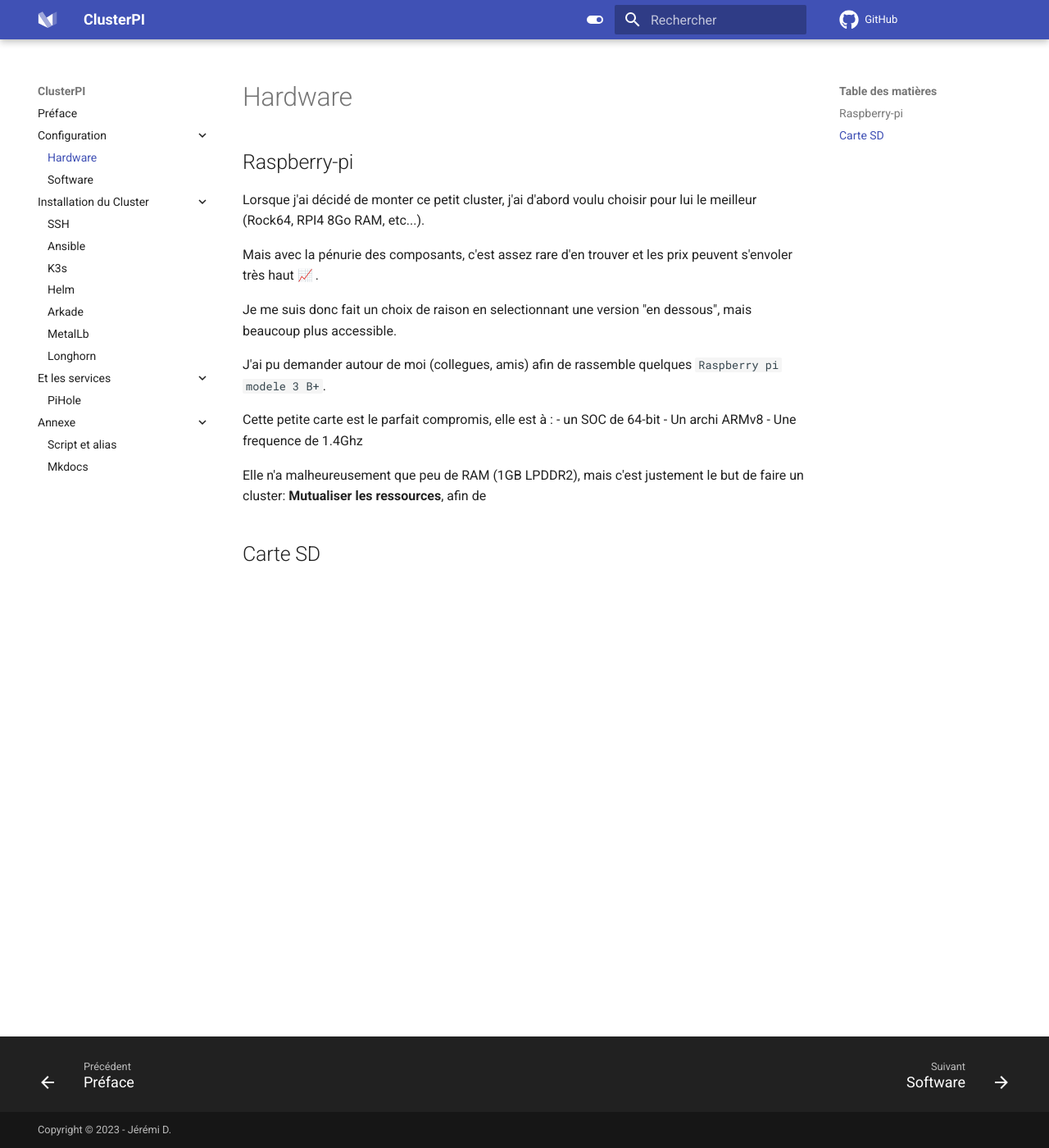
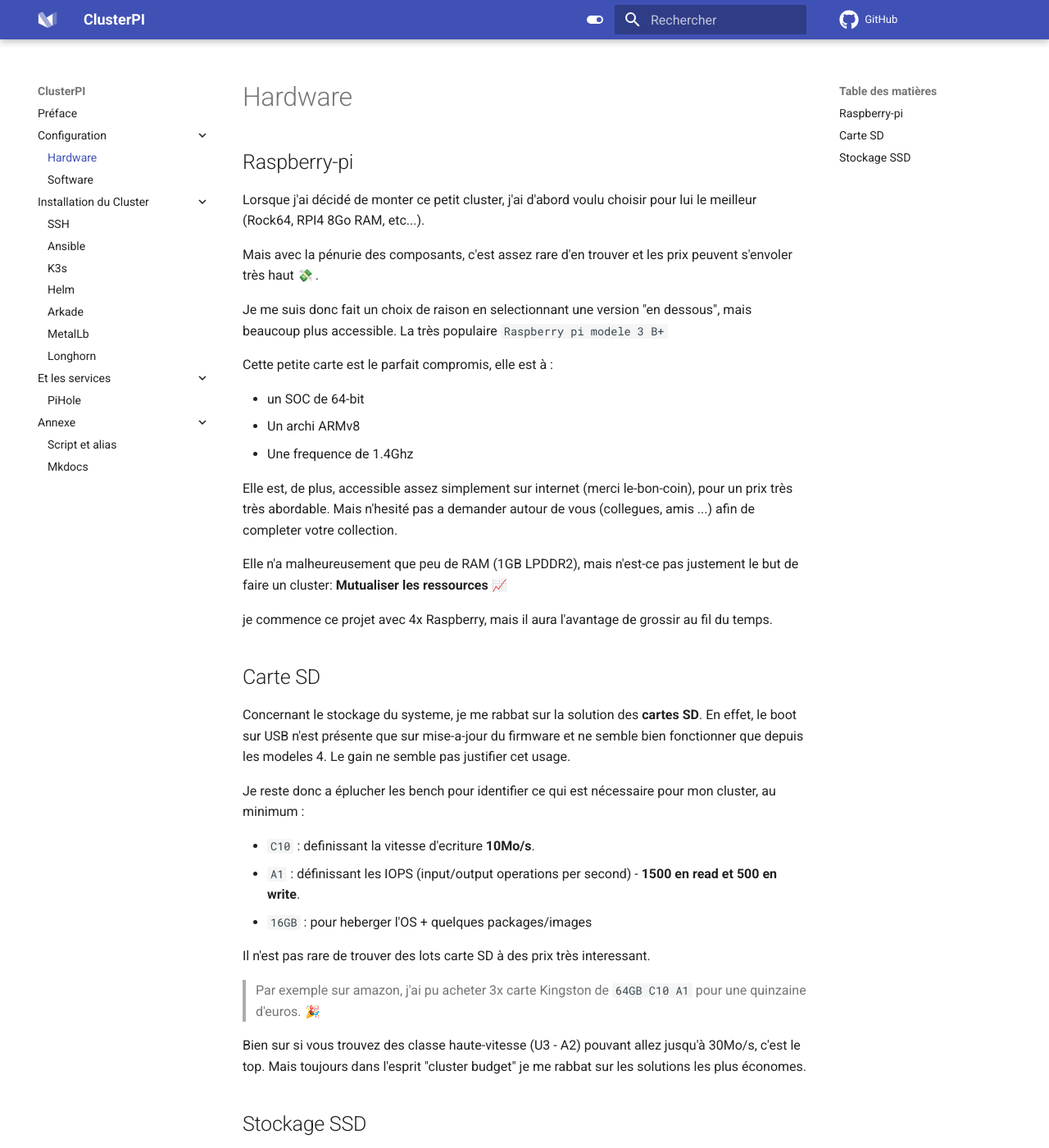
Before and after one commit to kayoo123/cluster-pi, an MkDocs documentation site: the page built from docs/config/hardware.md, in a window 1280 px wide and 1400 px high. Shown: the whole window at 82% size. Built offline with MkDocs 1.6.1 and Material for MkDocs 9.7.7, drawn with Linux system fonts in a browser that asks for light colours; emoji names are drawn with the system emoji font; comment, search, counter and statistics services are not loaded.

Commit message:
hardware

```diff
--- a/docs/config/hardware.md
+++ b/docs/config/hardware.md
@@ -2,18 +2,42 @@
 
 Lorsque j'ai décidé de monter ce petit cluster, j'ai d'abord voulu choisir pour lui le meilleur (Rock64, RPI4 8Go RAM, etc...).
 
-Mais avec la pénurie des composants, c'est assez rare d'en trouver et les prix peuvent s'envoler très haut :chart_with_upwards_trend: .
+Mais avec la pénurie des composants, c'est assez rare d'en trouver et les prix peuvent s'envoler très haut :money_with_wings:  .
 
-Je me suis donc fait un choix de raison en selectionnant une version "en dessous", mais beaucoup plus accessible.
-
-J'ai pu demander autour de moi (collegues, amis) afin de rassemble quelques `Raspberry pi modele 3 B+`.
+Je me suis donc fait un choix de raison en selectionnant une version "en dessous", mais beaucoup plus accessible. La très populaire `Raspberry pi modele 3 B+`
 
 Cette petite carte est le parfait compromis, elle est à :
+
 - un SOC de 64-bit
 - Un archi ARMv8
 - Une frequence de 1.4Ghz
 
-Elle n'a malheureusement que peu de RAM (1GB LPDDR2), mais c'est justement le but de faire un cluster: **Mutualiser les ressources**, afin de
+Elle est, de plus, accessible assez simplement sur internet (merci le-bon-coin), pour un prix très très abordable.
+Mais n'hesité pas a demander autour de vous (collegues, amis ...) afin de completer votre collection.
+
+Elle n'a malheureusement que peu de RAM (1GB LPDDR2), mais n'est-ce pas justement le but de faire un cluster: **Mutualiser les ressources** :chart_with_upwards_trend:
+
+je commence ce projet avec 4x Raspberry, mais il aura l'avantage de grossir au fil du temps.
 
 
 ## Carte SD
+
+Concernant le stockage du systeme, je me rabbat sur la solution des **cartes SD**. En effet, le boot sur USB n'est présente que sur mise-a-jour du firmware et ne semble bien fonctionner que depuis les modeles 4.
+Le gain ne semble pas justifier cet usage.
+
+Je reste donc a éplucher les bench pour identifier ce qui est nécessaire pour mon cluster, au minimum :
+
+- `C10` : definissant la vitesse d'ecriture **10Mo/s**.
+- `A1` : définissant les IOPS (input/output operations per second) - **1500 en read et 500 en write**.
+- `16GB` : pour heberger l'OS + quelques packages/images
+
+Il n'est pas rare de trouver des lots carte SD à des prix très interessant.
+> Par exemple sur amazon, j'ai pu acheter 3x carte Kingston de `64GB C10 A1` pour une quinzaine d'euros. :tada:
+
+Bien sur si vous trouvez des classe haute-vitesse (U3 - A2) pouvant allez jusqu'à 30Mo/s, c'est le top.
+Mais toujours dans l'esprit "cluster budget" je me rabbat sur les solutions les plus économes.
+
+
+## Stockage SSD
+
+!!! TODO
```
